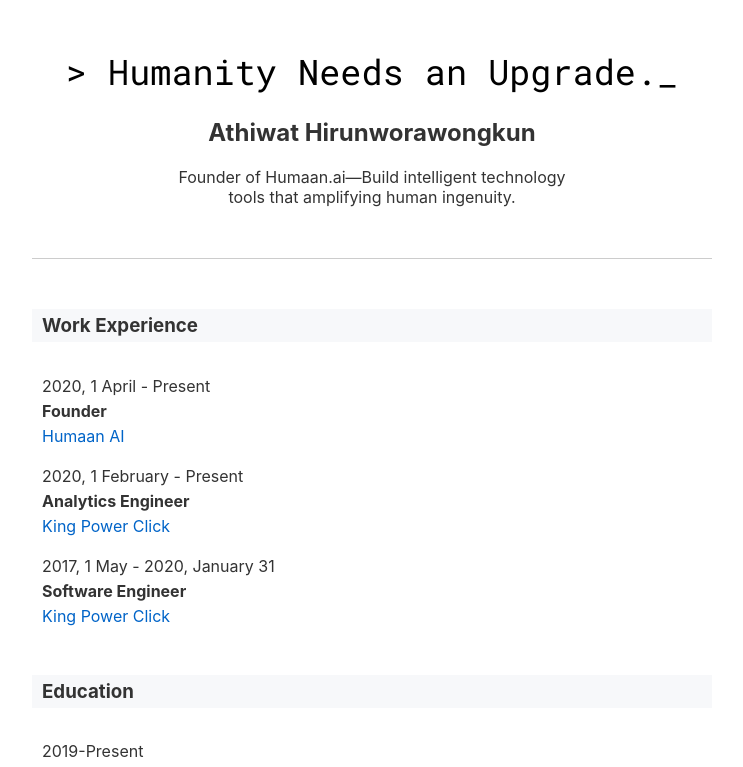
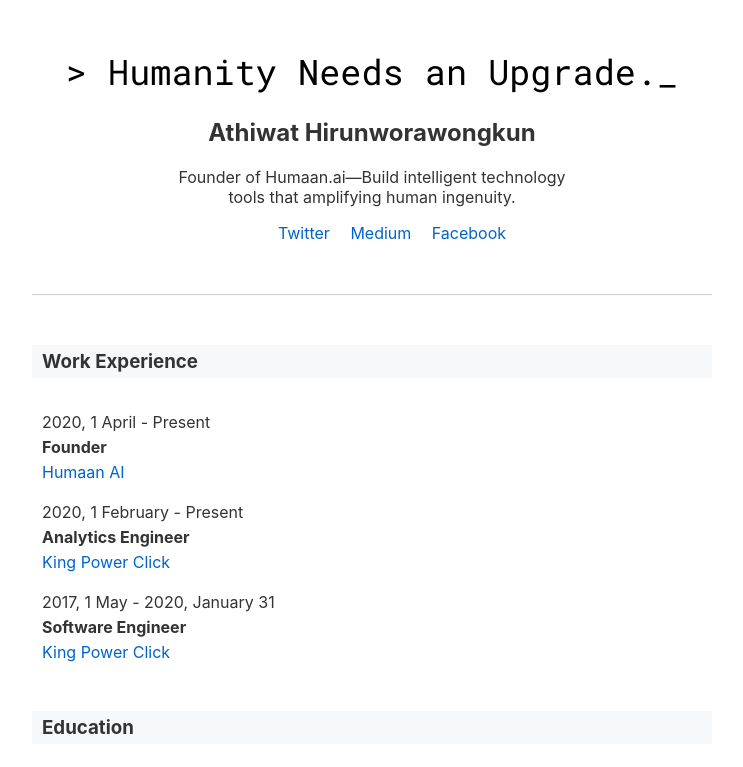
Before and after one commit to athivvat/athiw.at, a Svelte app: page / in a window 1280 px wide. Shown: the top 767 px of the page, without its empty margins (268-1011 px from the left). Built offline with nearby package versions, Linux system fonts and the light colour scheme.

Commit message:
Added social connection

```diff
--- a/src/App.svelte
+++ b/src/App.svelte
@@ -4,6 +4,13 @@
 		<h2>Athiwat Hirunworawongkun</h2>
 		<div class="bio">
 			<p>Founder of Humaan.ai—Build intelligent technology tools that amplifying human ingenuity.</p>
+		</div>
+		<div class="connect">
+			<ul>
+				<li><a href="https://twitter.com/athivvat" target="_blank">Twitter</a></li>
+				<li><a href="https://medium.com/@athivvat" target="_blank">Medium</a></li>
+				<li><a href="https://www.facebook.com/athivvat" target="_blank">Facebook</a></li>
+			</ul>
 		</div>
 	</div>
 	<div class="work-experience">
@@ -93,7 +100,10 @@
 	.education-container, .work-experience-container, .certificates-container {
 		padding: 10px;
 	}
-
+	.connect li {
+		display: inline;
+		padding: 0 8px;
+	}
 	@media (min-width: 640px) {
 		main {
 			max-width: 680px;
```
